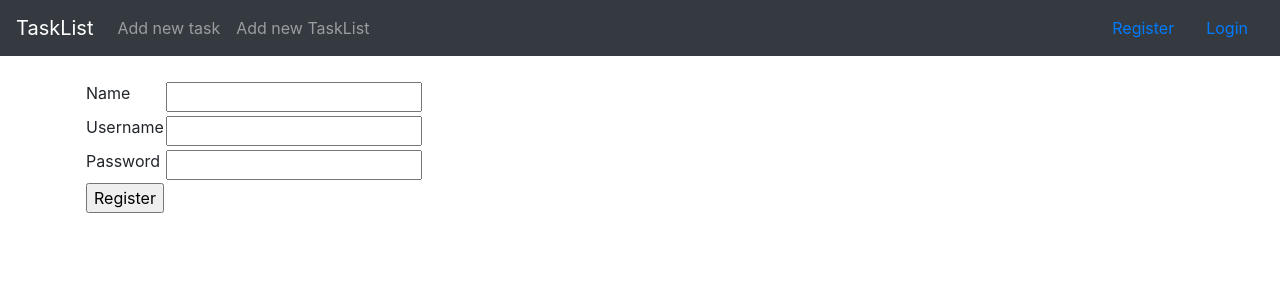
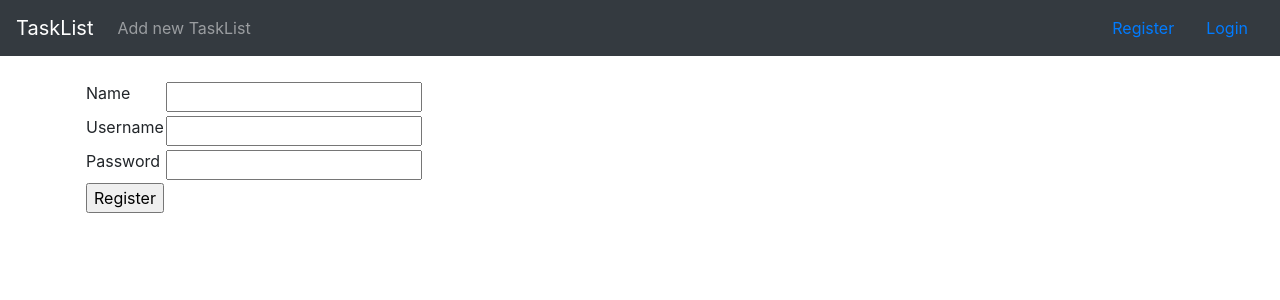
Before and after one commit to Pentza/tsoha-todolist, a Flask app: page /auth/register in a window 1280 px wide. Shown: the top 300 px of the page. Run offline with Flask 2, Linux system fonts and the light colour scheme; some libraries are stand-ins or nearby versions.

Commit message:
Remove unused buttons

```diff
--- a/application/templates/layout.html
+++ b/application/templates/layout.html
@@ -22,9 +22,6 @@
           <a class="nav-link" href="{{ url_for('show_tasklist', list_id = 1) }}">List task <span class="sr-only">(current)</span></a>
         </li>
         {% endif %}
-        <li class="nav-item">
-          <a class="nav-link" href="{{ url_for('tasks_form') }}">Add new task</a>
-        </li>
         <li class="nav-item">
           <a class="nav-link" href="{{ url_for('tasklist_form') }}">Add new TaskList</a>
         </li>
```
